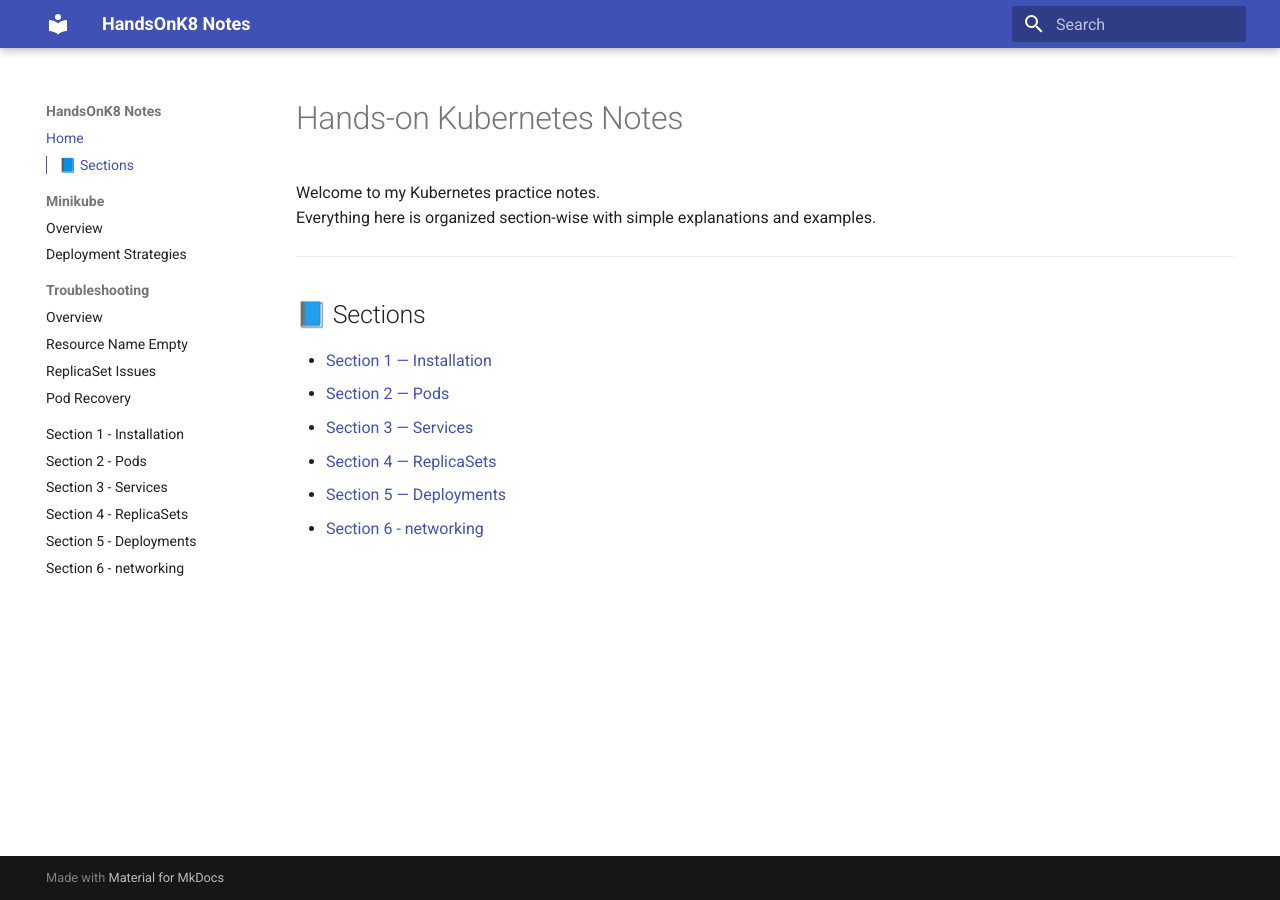
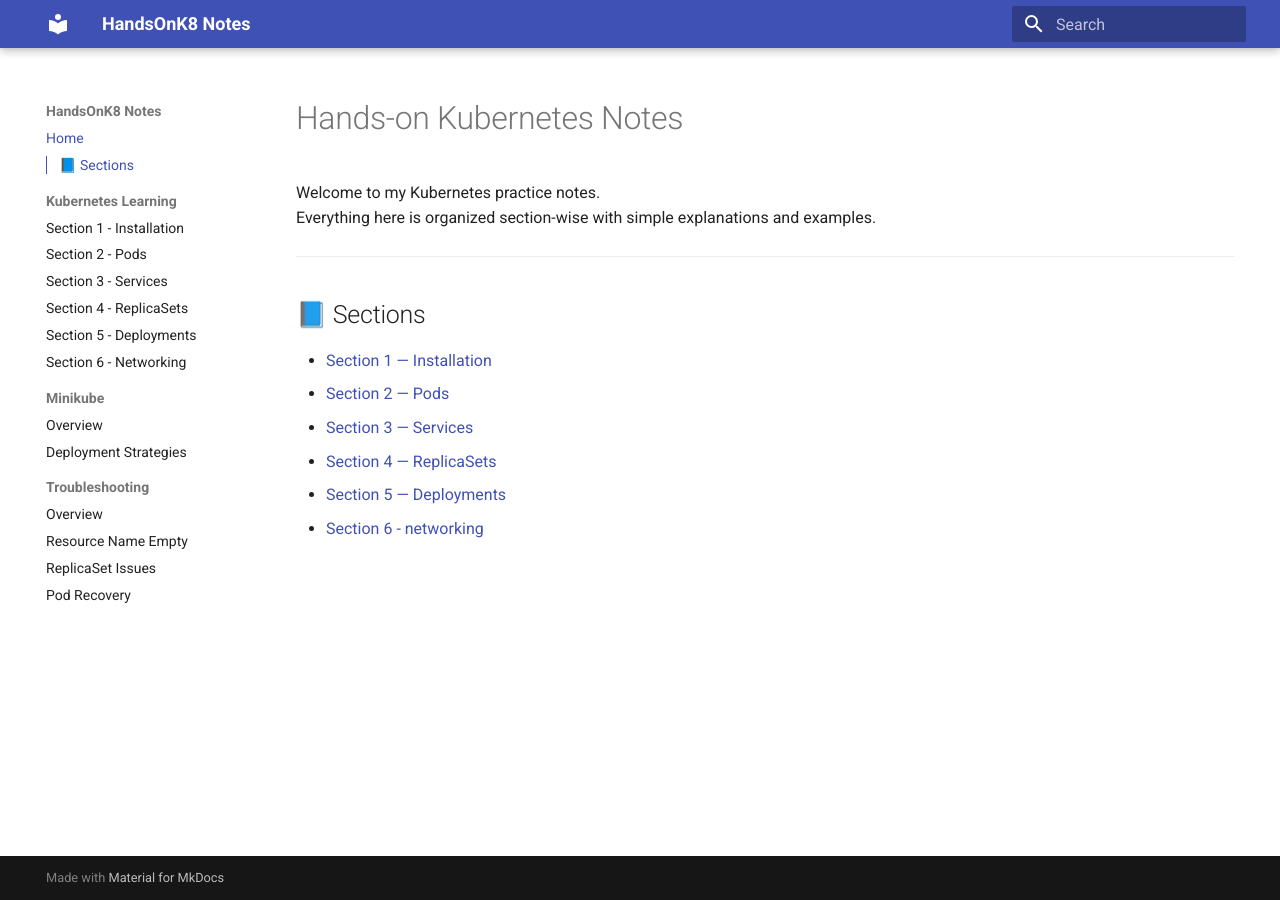
Before and after one commit to AmodSeth/handsonk8, an MkDocs documentation site: the page built from docs/index.md, in a window 1280 px wide. Built offline with MkDocs 1.6.1 and Material for MkDocs 9.7.7, drawn with Linux system fonts in a browser that asks for light colours.

```diff
--- a/mkdocs.yml
+++ b/mkdocs.yml
@@ -36,6 +36,13 @@ markdown_extensions:
 
 nav:
   - Home: index.md
+  - Kubernetes Learning:
+      - Section 1 - Installation: Section_1_installation.md
+      - Section 2 - Pods: Section_2_pods.md
+      - Section 3 - Services: Section_3_services.md
+      - Section 4 - ReplicaSets: Section_4_replicasets.md
+      - Section 5 - Deployments: Section_5_deployments.md
+      - Section 6 - Networking: Section_6_networkandservicediscovery.md
   - Minikube:
       - Overview: minikube/basic_commands.md
       - Deployment Strategies: minikube/Deployment-strategies/
@@ -44,9 +51,3 @@ nav:
       - Resource Name Empty: Troubleshooting/Resource_name_can't_be_empty.md
       - ReplicaSet Issues: Troubleshooting/Replicaset_wont_touch_me.md
       - Pod Recovery: Troubleshooting/Why_Pod_didn't_Came_back.md
-  - Section 1 - Installation: Section_1_installation.md
-  - Section 2 - Pods: Section_2_pods.md
-  - Section 3 - Services: Section_3_services.md
-  - Section 4 - ReplicaSets: Section_4_replicasets.md
-  - Section 5 - Deployments: Section_5_deployments.md
-  - Section 6 - networking: Section_6_networkandservicediscovery.md
```
